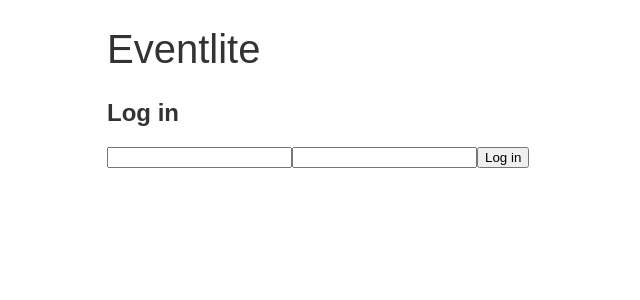
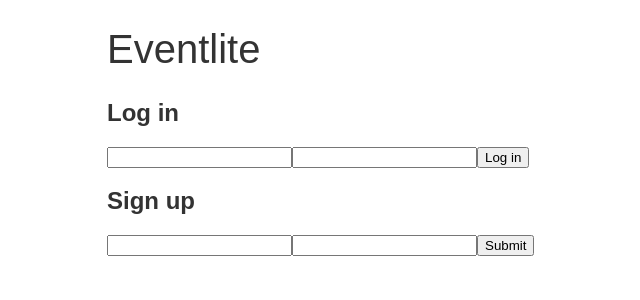
Before and after one commit to nnikolov96/events_react, a React (Create React App) app: page / in a window 1280 px wide. Shown: the top 300 px of the page, without its empty margins (283-923 px from the left). Built offline with nearby package versions, Linux system fonts and the light colour scheme.

Commit message:
signup form

```diff
--- a/src/App.js
+++ b/src/App.js
@@ -2,6 +2,7 @@
 import Eventlite from './components/Eventlite'
 import Login from './components/Login'
 import AppHeader from './components/AppHeader'
+import Signup from './components/Signup'
 
 function App() {
 
@@ -13,7 +14,7 @@
   return (
     <div className="App">
       <AppHeader />
-      {currentUser() ? <Eventlite /> : <Login />}
+      {currentUser() ? <Eventlite /> : <><Login /> <Signup /></> }
     </div>
   );
 }
--- /dev/null
+++ b/src/components/Signup.js
@@ -0,0 +1,38 @@
+import React from 'react'
+import axios from 'axios'
+class Signup extends React.Component {
+  handleSignup = (e) => {
+    e.preventDefault()
+    axios({
+      method: 'POST',
+      url: 'http://localhost:3001/auth',
+      data: {
+        email: this.email.value,
+        password: this.password.value
+      }
+    })
+      .then(response => {
+        localStorage.setItem('user',
+          JSON.stringify({
+            'access-token': response.headers['access-token'],
+            'client': response.headers['client'],
+            'uid': response.data.data.uid
+          }))
+        window.location = '/'
+      })
+  }
+  render() {
+    return (
+      <div>
+        <h2>Sign up</h2>
+        <form onSubmit={this.handleSignup} >
+          <input name="email" ref={(input) => this.email = input} />
+          <input name="password" type="password" ref={(input) => this.password = input } />
+          <input type="submit" />
+        </form>
+      </div>
+    )
+  }
+}
+
+export default Signup;
```
